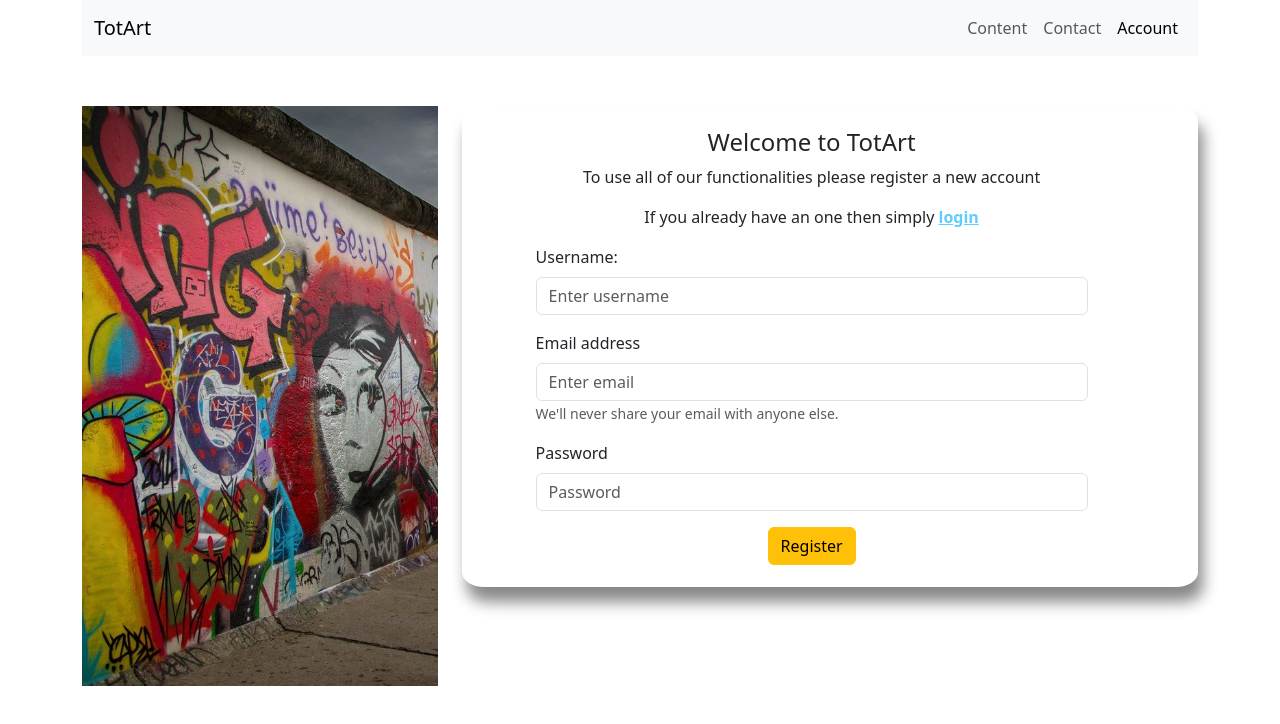
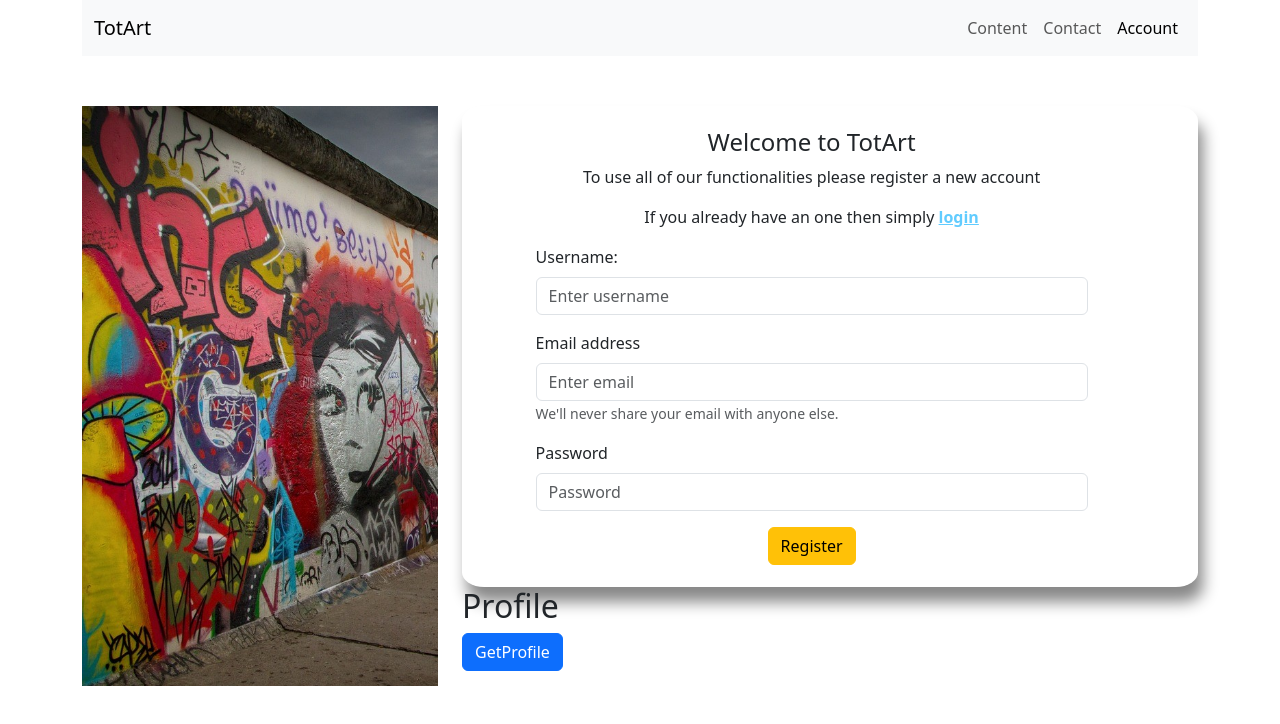
Before and after one commit to RZajacc/totArt, a React (Vite) app in the folder client/: page /account in a window 1280 px wide. Shown: the top 724 px of the page. Built offline with nearby package versions, Linux system fonts and the light colour scheme; the HTML template or start-up script is replaced by a standard one.

Commit message:
added get profile to front end. Temporarily on account page

```diff
--- /dev/null
+++ b/client/src/components/GetProfile.tsx
@@ -0,0 +1,48 @@
+import { useState } from "react";
+import { Button } from "react-bootstrap";
+import { User } from "../types/types";
+
+function GetProfile() {
+  const [user, setUser] = useState<User | null>(null);
+
+  const getProfile = async () => {
+    const myToken = localStorage.getItem("token");
+    if (!myToken) {
+      alert("You need to login first");
+    }
+    if (myToken) {
+      const myHeaders = new Headers();
+      myHeaders.append("Authorization", `Bearer ${myToken}`);
+
+      const requestOptions = {
+        method: "GET",
+        headers: myHeaders,
+      };
+
+      try {
+        const response = await fetch(
+          "http://localhost:5000/api/users/profile",
+          requestOptions
+        );
+        if (response.ok) {
+          const result = await response.json();
+          const user = result.user as User;
+          setUser(user);
+        }
+      } catch (err) {
+        const error = err as Error;
+        console.log(error.message);
+      }
+    }
+  };
+
+  console.log(user);
+  return (
+    <div>
+      <h2>Profile</h2>
+      <Button onClick={getProfile}>GetProfile</Button>
+    </div>
+  );
+}
+
+export default GetProfile;
--- a/client/src/views/Account.tsx
+++ b/client/src/views/Account.tsx
@@ -4,6 +4,7 @@ import Login from "../components/Login";
 import Register from "../components/Register";
 
 import "../styles/accountPage.css";
+import GetProfile from "../components/GetProfile";
 
 function Account() {
   const [userLogged, setUserLogged] = useState(false);
@@ -51,6 +52,7 @@ function Account() {
             ) : (
               <Login setLogReg={setLogReg} />
             )}
+            <GetProfile />
           </Col>
         </Row>
       </Container>
```
